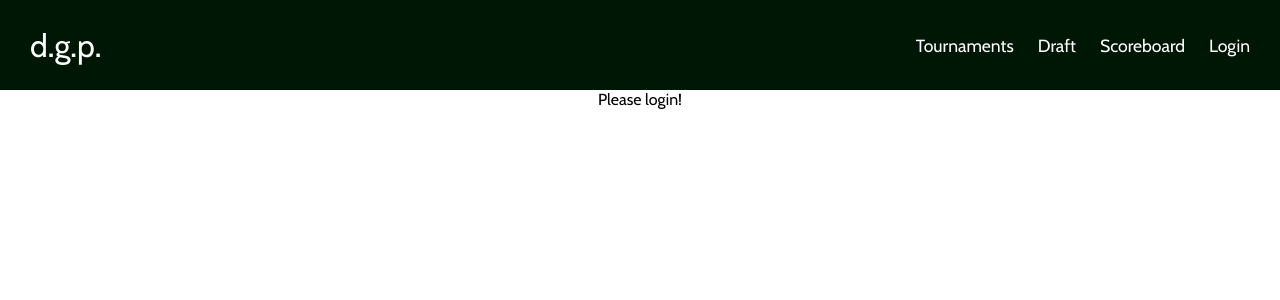
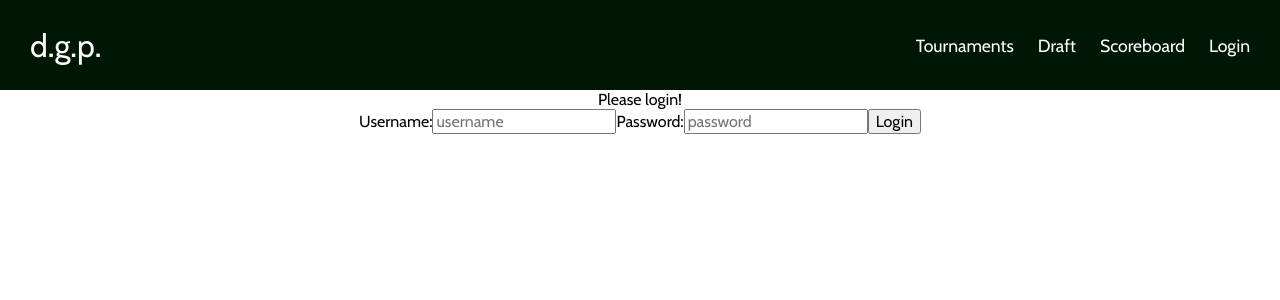
Before and after one commit to tdberg21/golf-pool-fe, a React (Create React App) app: page /login in a window 1280 px wide. Shown: the top 300 px of the page. Built offline with nearby package versions, Linux system fonts and the light colour scheme; no server answers.

Commit message:
Add inputs and functions to login form and remove console log

```diff
--- a/src/Components/LoginForm/LoginForm.js
+++ b/src/Components/LoginForm/LoginForm.js
@@ -5,9 +5,28 @@ class LoginForm extends Component {
     super();
 
     this.state = {
-      user: '',
+      username: '',
       password: ''
     }
+  }
+
+  handleChange = (event) => {
+    const { name, value } = event.target;
+    this.setState({
+      [name]: value
+    })
+  }
+
+  handleSubmit = (event) => {
+    event.preventDefault();
+    this.clearInputFields();
+  }
+
+  clearInputFields = () => {
+    this.setState({
+      username: '',
+      password: ''
+    });
   }
 
 
@@ -15,6 +34,13 @@ class LoginForm extends Component {
     return (
       <div className='login-form-container'>
       Please login!
+      <form className='login-form' onSubmit={(event) => this.handleSubmit(event)}>
+        <label for='username' className='labels username-label'>Username:</label>
+          <input type='text' className='inputs username-input' name='username' value={this.state.username} placeholder='username' onChange={(event) => this.handleChange(event)}></input>
+        <label for='password' className='labels password-label'>Password:</label>
+        <input type='password' className='inputs password-input' name='password' value={this.state.password} placeholder='password' onChange={(event) => this.handleChange(event)}></input>
+        <button type='submit' className='buttons login-button'>Login</button>
+      </form>
       </div>
     )
   }
--- a/src/helpers/dataCleaners.js
+++ b/src/helpers/dataCleaners.js
@@ -17,7 +17,6 @@ const dateCleaner = date => {
 }
 
 const findMonth = number => {
-  console.log(number)
   if (number == 1) {
     return 'January'
   }
```
